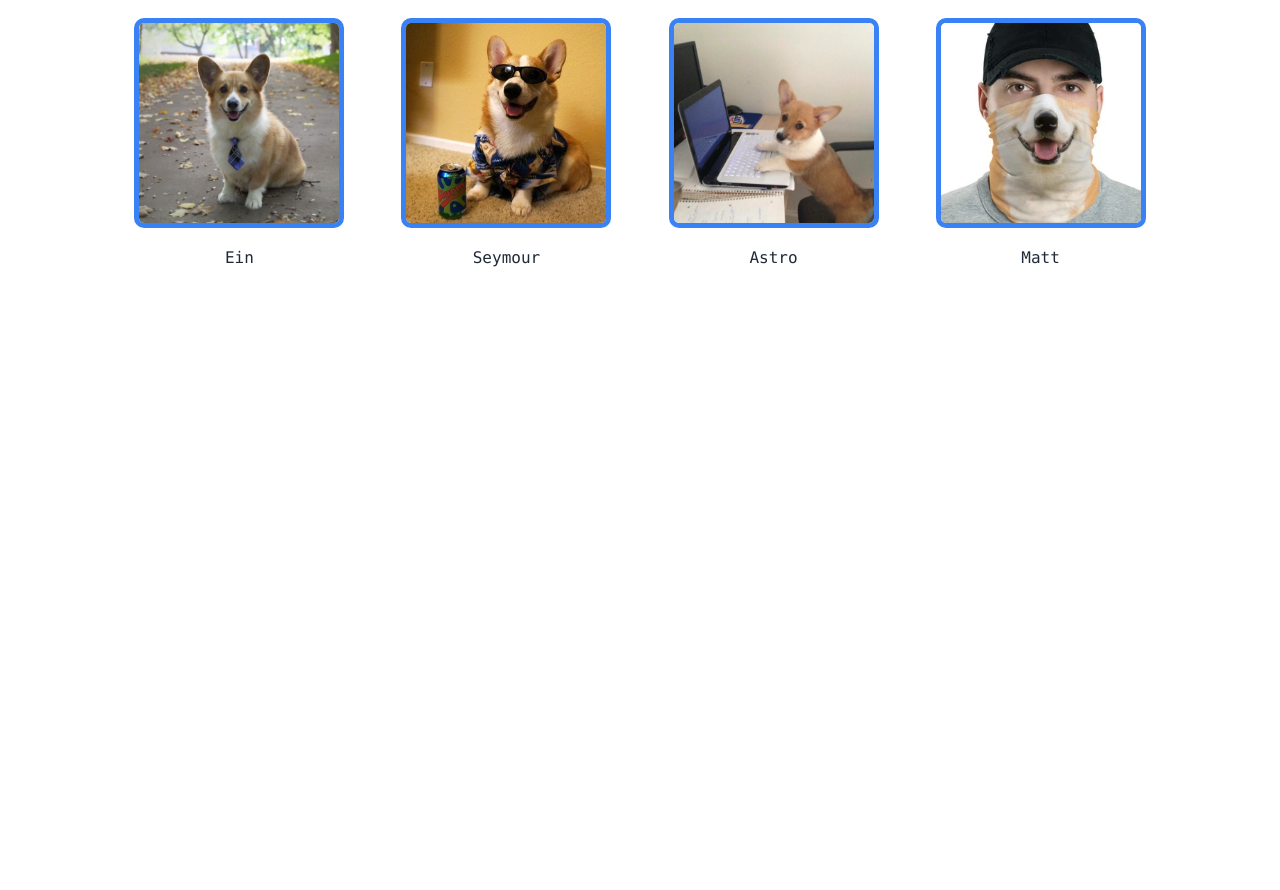
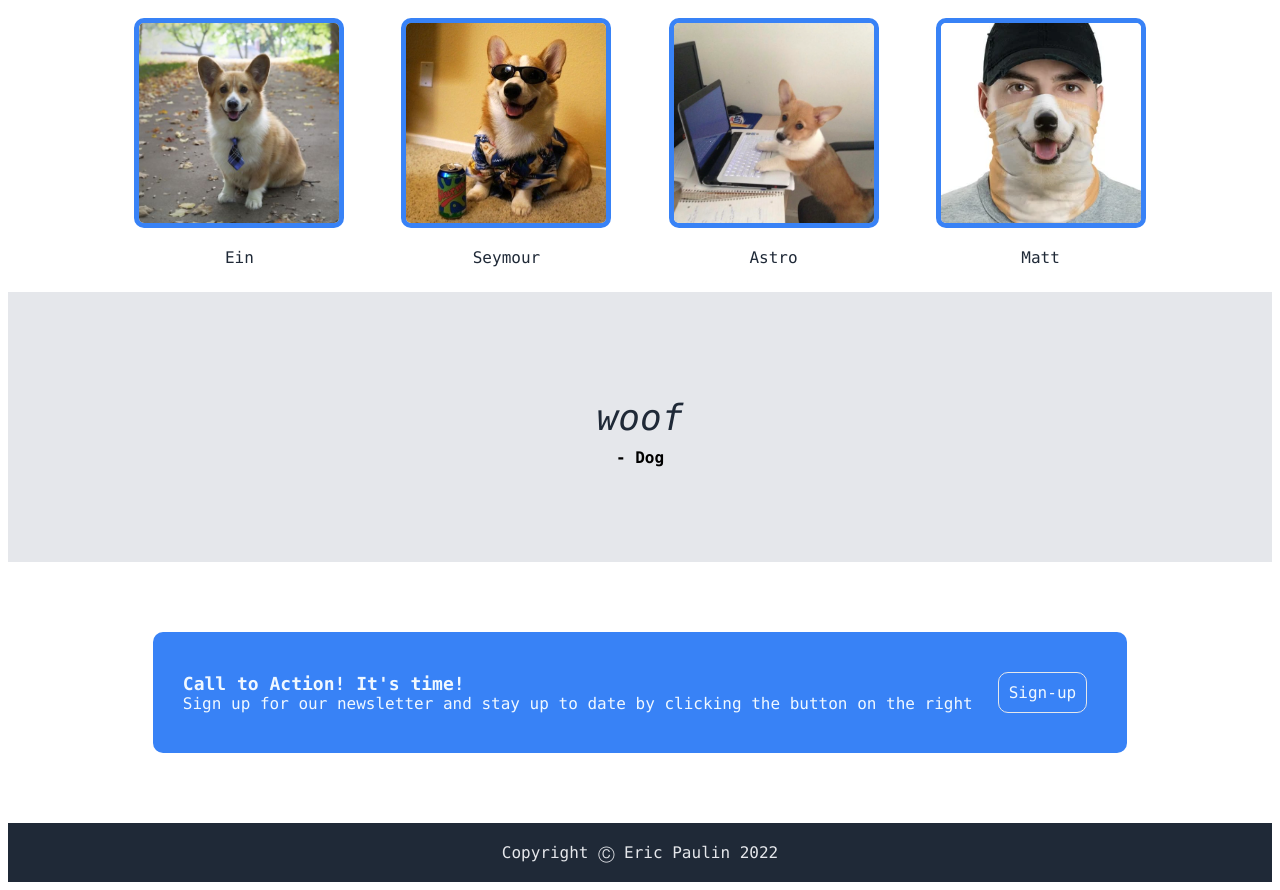
Before and after one commit to EricPaulin/landing-page, a plain HTML site: page index.html in a window 1280 px wide. Shown: the part 520-1410 px from the top of the page. Before the commit the page ends 820 px from the top, so only its background shows below. Drawn offline with Linux system fonts and the light colour scheme.

Commit message:
Added Quote, Footer, and favicon

```diff
--- a/index.html
+++ b/index.html
@@ -5,6 +5,7 @@
     <meta http-equiv="X-UA-Compatible" content="IE=edge">
     <meta name="viewport" content="width=device-width, initial-scale=1.0">
     <title>Corgi Broadcasting Team</title>
+    <link rel="icon" type="image/x-icon" href="./images/favicon.ico">
     <link rel="stylesheet" href="style.css">
 </head>
 <body>
@@ -26,7 +27,7 @@
                 Here at the Corgi Broadcasting Team (CBT) we work on and off the clock to make sure readers are able to find all the information on corgis they will ever
                 need. Sign up now to recieve weekly corgi updates!
             </div>
-            <button><a href="#">Sign Up</a></button>
+            <button class="button"><a href="#">Sign Up</a></button>
         </div>
         <div class="banner">
             <img class="banner-image" src="./images/corgi-multiple.png" alt="Multiple Corgis Drawing">
@@ -52,11 +53,26 @@
                 <img class="member-pic" src="./images/corgi-imposter.webp" alt="Corgi">
                 <div>Matt</div>
             </div>
-
         </div>
-
     </div>
 
+    <div class="quote">
+        <div class="quote-text">woof</div>
+        <div class="author">- Dog</div>
+    </div>
+
+    <div class="call-to-action">
+        <div class="sign-up-container">
+            <div class="sign-up">
+                <h5>Call to Action! It's time!</h5>
+                <div>Sign up for our newsletter and stay up to date by clicking the button on the right</div>
+            </div>
+            <div class="button2"><a href="#">Sign-up</a></div>
+        </div>
+    </div>
+
+    <div class="footer">
+        <div>Copyright Ⓒ Eric Paulin 2022</div>
     </div>
 
 </body>
--- a/style.css
+++ b/style.css
@@ -7,7 +7,7 @@ a {
     color: aliceblue;
 }
 
-button {
+.button {
     border: none;
     border-radius: 8px;
     padding: 10px 10px;
@@ -43,6 +43,7 @@ button {
 
 .links {
     font-size: large;
+    word-spacing: 25px;
 }
 
 /* Hero */
@@ -76,8 +77,8 @@ h1 {
 }
 
 .banner-image {
-    width: 130%;
-    height: 110%;
+    width: 150%;
+    height: 130%;
     border-radius: 10px;
 }
 
@@ -122,3 +123,74 @@ h2 {
     border-radius: 10px;
     margin-bottom: 20px;
 }
+
+/* Quote */
+
+.quote {
+    display: flex;
+    flex-direction: column;
+    justify-content: center;
+    align-items: center;
+    background-color: #E5E7EB;
+    height: 270px;
+    width: auto;
+}
+
+.quote-text {
+    font-style: italic;
+    font-size: 36px;
+    color: #1F2937;
+    padding: 10px;
+}
+
+.author {
+    font-weight: bold;
+}
+
+/* Call to Action */
+
+.call-to-action {
+    display: flex;
+    justify-content: center;
+    padding: 70px;
+}
+
+.sign-up-container {
+    display: flex;
+    align-items: center;
+    background-color: #3882F6;
+    border-radius: 10px;
+    padding: 30px;
+}
+
+.sign-up {
+    display: flex;
+    flex-direction: column;
+    color: aliceblue;
+}
+
+h5 {
+    font-size: large;
+    margin: 0%;
+}
+
+.button2 {
+    padding: 10px 10px;
+    color: aliceblue;
+    background: #3882F6;
+    border-style: solid;
+    border-color: #E5E7EB;
+    border-width: 1px;
+    border-radius: 10px;
+    margin: 10px 10px 10px 25px;
+}
+
+/* Footer */
+
+.footer {
+    display: flex;
+    justify-content: center;
+    color:#E5E7EB;
+    background-color: #1F2937;
+    padding: 20px;
+}
```
Also changed, not shown: images/favicon.ico (added), 1 other file.
